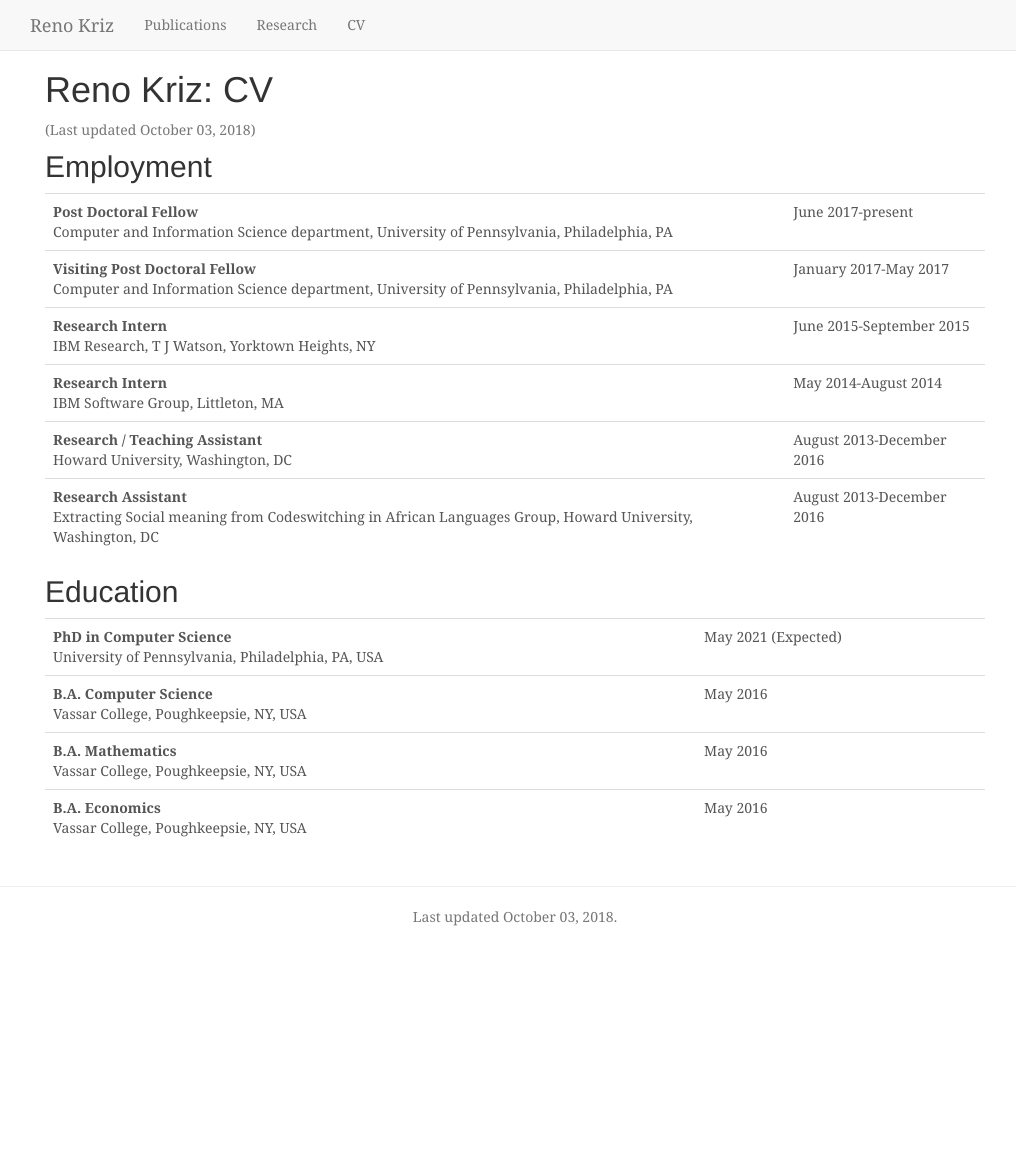
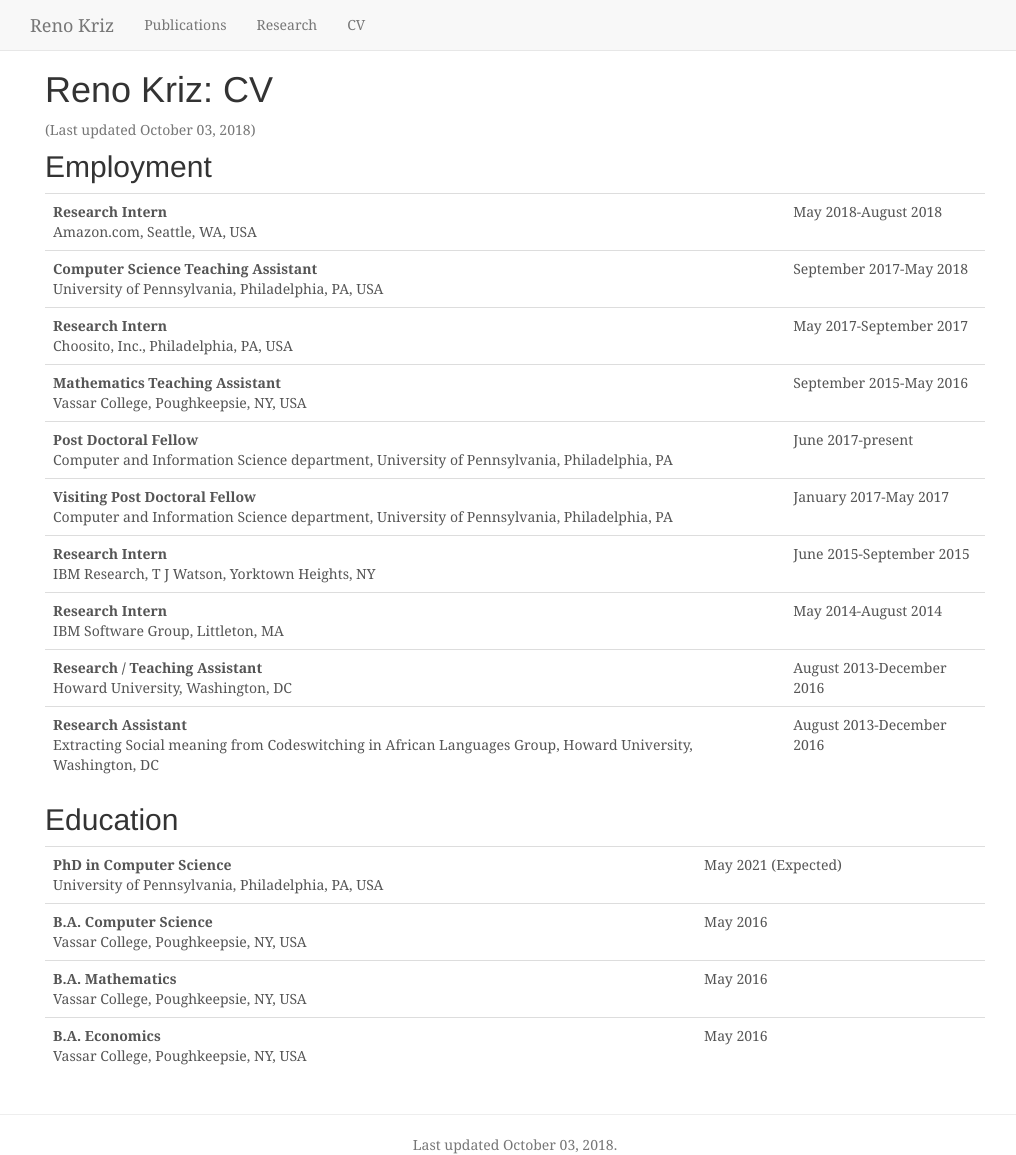
Before and after one commit to rekriz11/rekriz11.github.io, a Jekyll site: the page built from resume.md, in a window 1280 px wide and 1155 px high. Shown: the whole window, without its empty margins (125-1141 px from the left). Built offline with Jekyll 4.4.1, drawn with Linux system fonts in a browser that asks for light colours; nearby versions of some CDN libraries.

Commit message:
CV Update!

```diff
--- a/_data/education.yaml
+++ b/_data/education.yaml
@@ -11,12 +11,14 @@
    location: Poughkeepsie, NY, USA
    start_date: August 2012
    end_date: May 2016
+   award: Department Honors
 -
    degree: B.A. Mathematics
    institution: Vassar College
    location: Poughkeepsie, NY, USA
    start_date: August 2012
    end_date: May 2016
+   award: Department Honors
 -
    degree: B.A. Economics
    institution: Vassar College
--- a/_data/employment.yaml
+++ b/_data/employment.yaml
@@ -1,3 +1,36 @@
+-
+   position: Research Intern
+   employer: Amazon.com
+   location: Seattle, WA, USA
+   start_date: May 2018
+   end_date: August 2018
+   description: Applied a state-of-the-art sequence-to-sequence model to the task of keyword generation; created  additional methods for diversifying the resulting output, and clustering keywords into themes.
+
+-
+   position: Computer Science Teaching Assistant
+   employer: University of Pennsylvania
+   location: Philadelphia, PA, USA
+   start_date: September 2017
+   end_date: May 2018
+   description: Held office hours, and graded homeworks and final projects for CIS 519 (Applied Machine Learning) and CIS 530 (Computational Linguistics); also gave lectures on Logistic Regression, Support Vector Machines, and Sequence-to-Sequence models.
+
+-
+   position: Research Intern
+   employer: Choosito, Inc.
+   location: Philadelphia, PA, USA
+   start_date: May 2017
+   end_date: September 2017
+   description: Created a tool to identify complex words, extract potential synonyms from several paraphrase databases, including SimplePPDB, and rank the synonyms based on the context around each word.
+
+-
+   position: Mathematics Teaching Assistant
+   employer: Vassar College
+   location: Poughkeepsie, NY, USA
+   start_date: September 2015
+   end_date: May 2016
+   description: Held office hours and graded homeworks for MATH 321 (Real Analysis) and MATH 361 (Modern Algebra).
+
+
 -
    position: Post Doctoral Fellow
    employer: Computer and Information Science department, University of Pennsylvania
```
